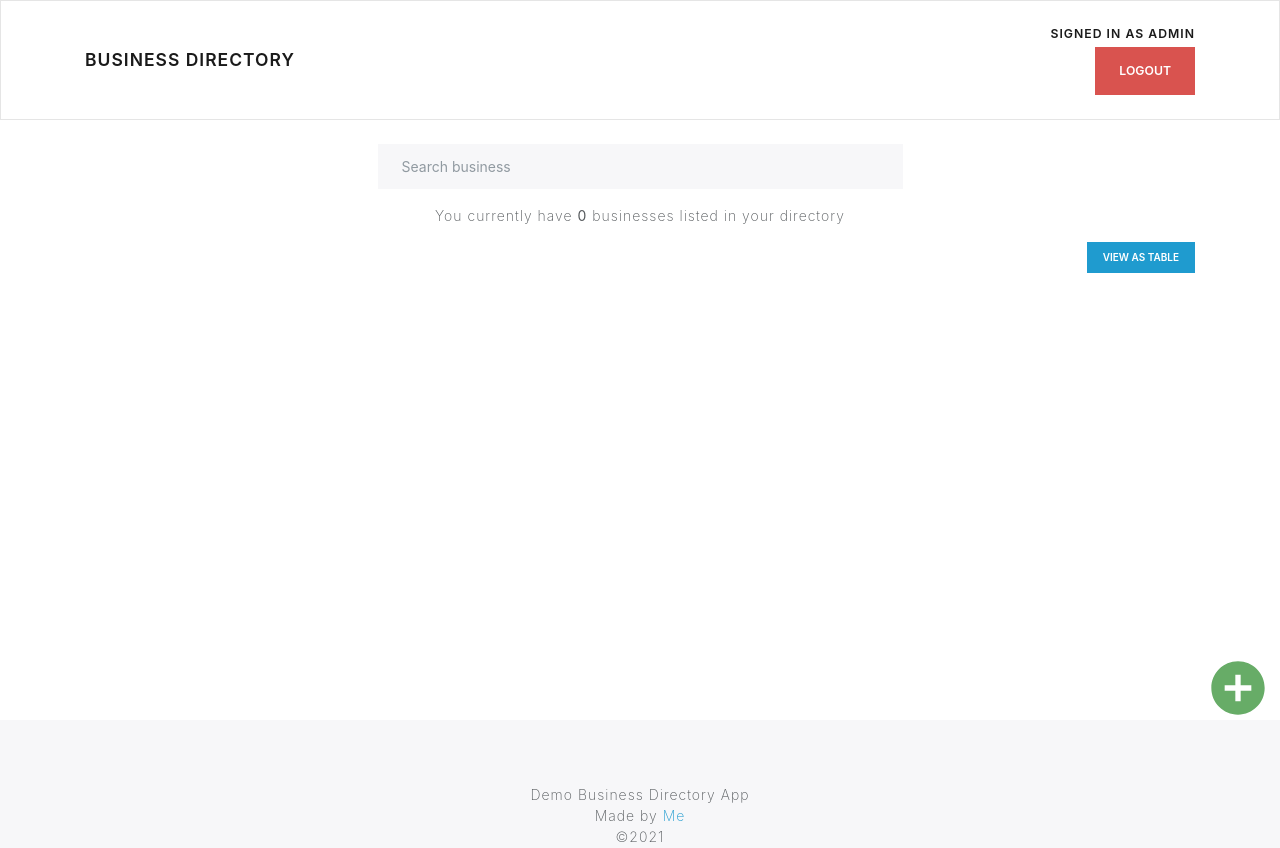
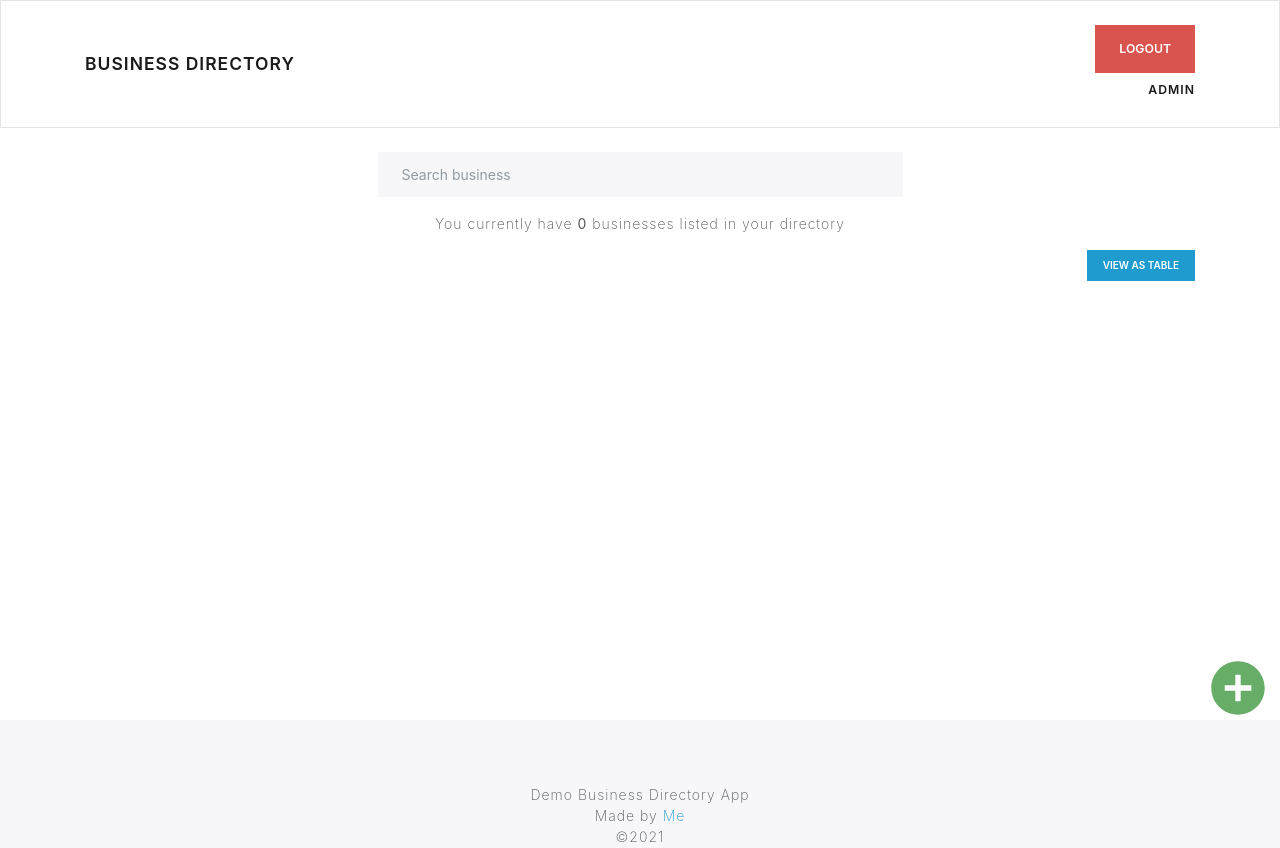
Before and after one commit to effiong-jr/Business_Directory, a React (Create React App) app: page /admin/dashboard in a window 1280 px wide. Built offline with nearby package versions, Linux system fonts and the light colour scheme; sample sign-in values are in the browser's storage.

Commit message:
Changed text on navbar for admin

```diff
--- a/src/components/Navbar/Navbar.js
+++ b/src/components/Navbar/Navbar.js
@@ -25,9 +25,6 @@ const NavHeader = () => {
           {user && user.isAdmin ? (
             <>
               <div className='ml-auto text-right'>
-                <Link to='/admin/dashboard' className='nav nav-link p-0 pb-1'>
-                  Signed in as admin
-                </Link>
                 <Button
                   className='nav-button ml-auto'
                   variant='danger'
@@ -35,6 +32,12 @@ const NavHeader = () => {
                 >
                   Logout
                 </Button>
+                <Link
+                  to='/admin/dashboard'
+                  className='nav nav-link p-0 pb-1 mt-2'
+                >
+                  Admin
+                </Link>
               </div>
             </>
           ) : (
```
